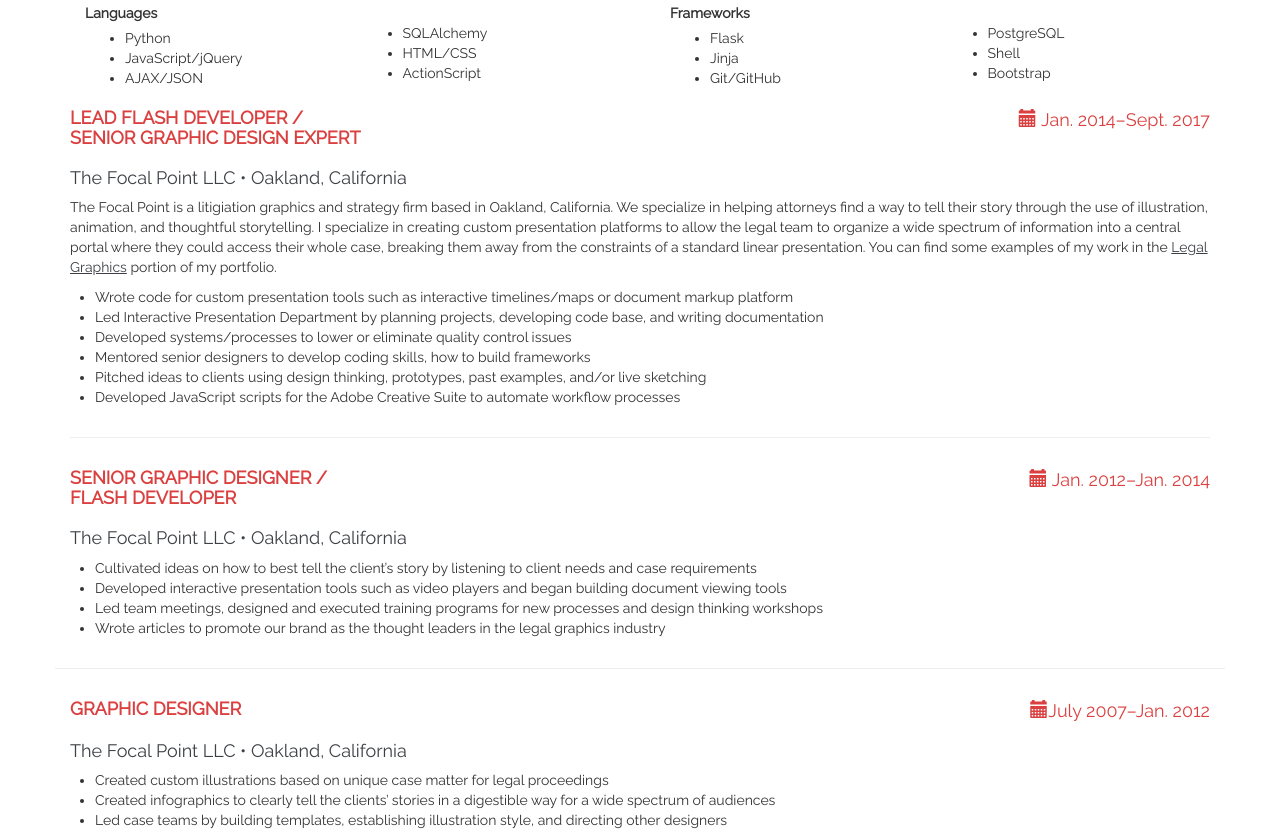
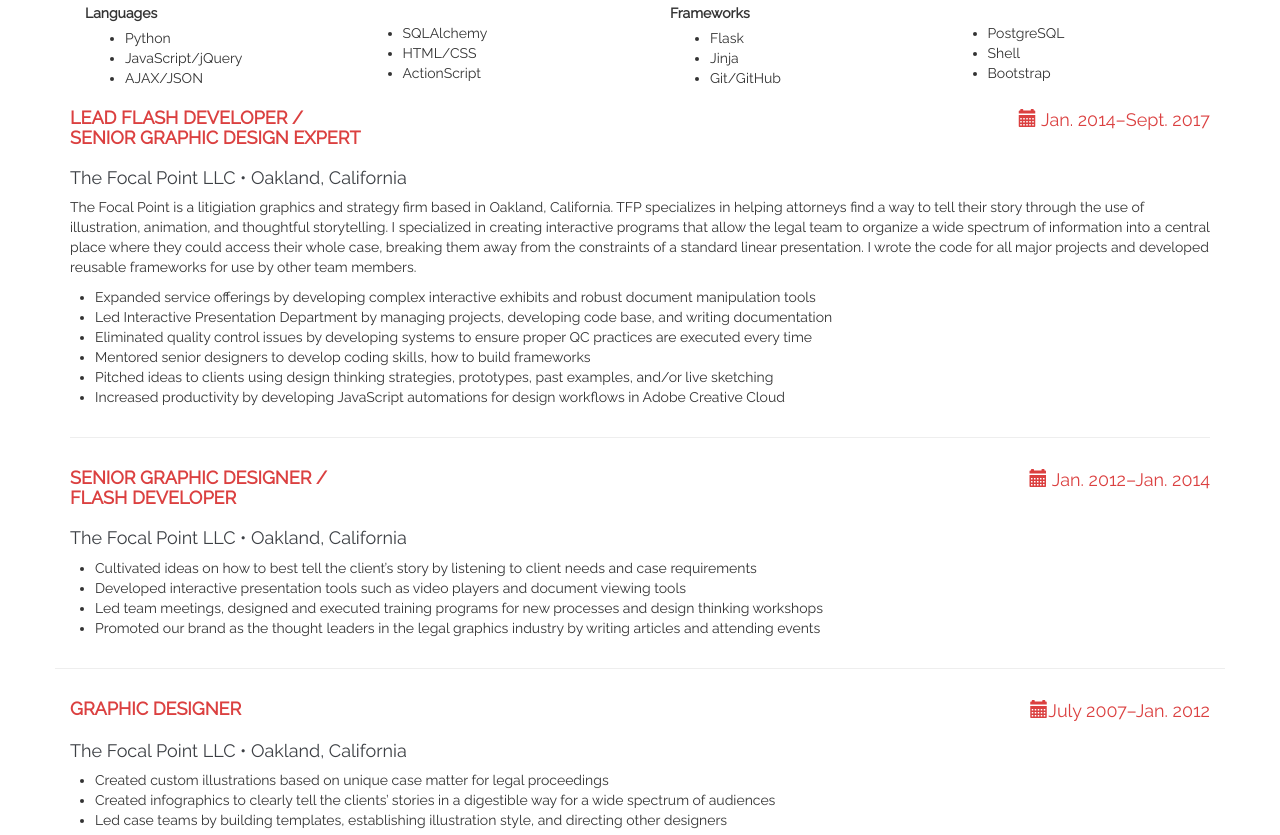
Before and after one commit to CarolynWebster/portfolio, a plain HTML site: page resume.html in a window 1280 px wide. Shown: the part 484-1319 px from the top of the page. Drawn offline with Linux system fonts and the light colour scheme.

Commit message:
Adjustments to resume and added anchor on work page

```diff
--- a/resume.html
+++ b/resume.html
@@ -136,15 +136,15 @@
         </div>
 
         <h4 class="employer">The Focal Point LLC • Oakland, California</h4>
-        <p>The Focal Point is a litigiation graphics and strategy firm based in Oakland, California. We specialize in helping attorneys find a way to tell their story through the use of illustration, animation, and thoughtful storytelling. I specialize in creating custom presentation platforms to allow the legal team to organize a wide spectrum of information into a central portal where they could access their whole case, breaking them away from the constraints of a standard linear presentation. You can find some examples of my work in the <a href="design.html">Legal Graphics</a> portion of my portfolio.</p>
+        <p>The Focal Point is a litigiation graphics and strategy firm based in Oakland, California. TFP specializes in helping attorneys find a way to tell their story through the use of illustration, animation, and thoughtful storytelling. I specialized in creating interactive programs that allow the legal team to organize a wide spectrum of information into a central place where they could access their whole case, breaking them away from the constraints of a standard linear presentation. I wrote the code for all major projects and developed reusable frameworks for use by other team members.</p>
         <div class='row'>
             <ul>
-                <li>Wrote code for custom presentation tools such as interactive timelines/maps or document markup platform</li>
-                <li>Led Interactive Presentation Department by planning projects, developing code base, and writing documentation</li>
-                <li>Developed systems/processes to lower or eliminate quality control issues</li>
+                <li>Expanded service offerings by developing complex interactive exhibits and robust document manipulation tools</li>
+                <li>Led Interactive Presentation Department by managing projects, developing code base, and writing documentation</li>
+                <li>Eliminated quality control issues by developing systems to ensure proper QC practices are executed every time</li>
                 <li>Mentored senior designers to develop coding skills, how to build frameworks</li>
-                <li>Pitched ideas to clients using design thinking, prototypes, past examples, and/or live sketching</li>
-                <li>Developed JavaScript scripts for the Adobe Creative Suite to automate workflow processes</li>
+                <li>Pitched ideas to clients using design thinking strategies, prototypes, past examples, and/or live sketching</li>
+                <li>Increased productivity by developing JavaScript automations for design workflows in Adobe Creative Cloud</li>
             </ul>
         </div>
         <hr>
@@ -161,9 +161,9 @@
         <div class="row">
             <ul>
                 <li>Cultivated ideas on how to best tell the client’s story by listening to client needs and case requirements</li>
-                <li>Developed interactive presentation tools such as video players and began building document viewing tools</li>
+                <li>Developed interactive presentation tools such as video players and document viewing tools</li>
                 <li>Led team meetings, designed and executed training programs for new processes and design thinking workshops</li>
-                <li>Wrote articles to promote our brand as the thought leaders in the legal graphics industry</li>
+                <li>Promoted our brand as the thought leaders in the legal graphics industry by writing articles and attending events</li>
             </ul>
         </div>
 
```
Also changed, not shown: work.html (+1 -1 lines).
